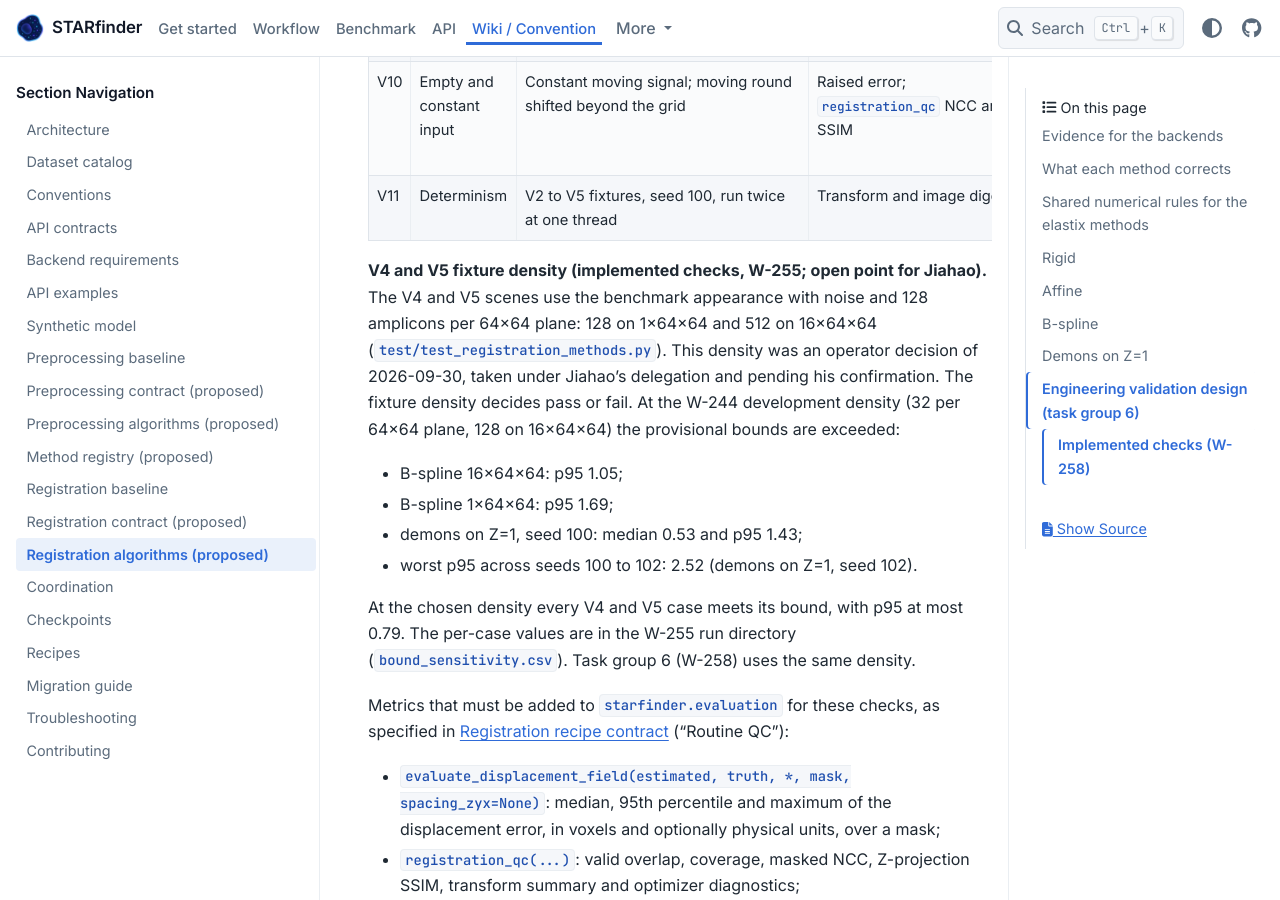
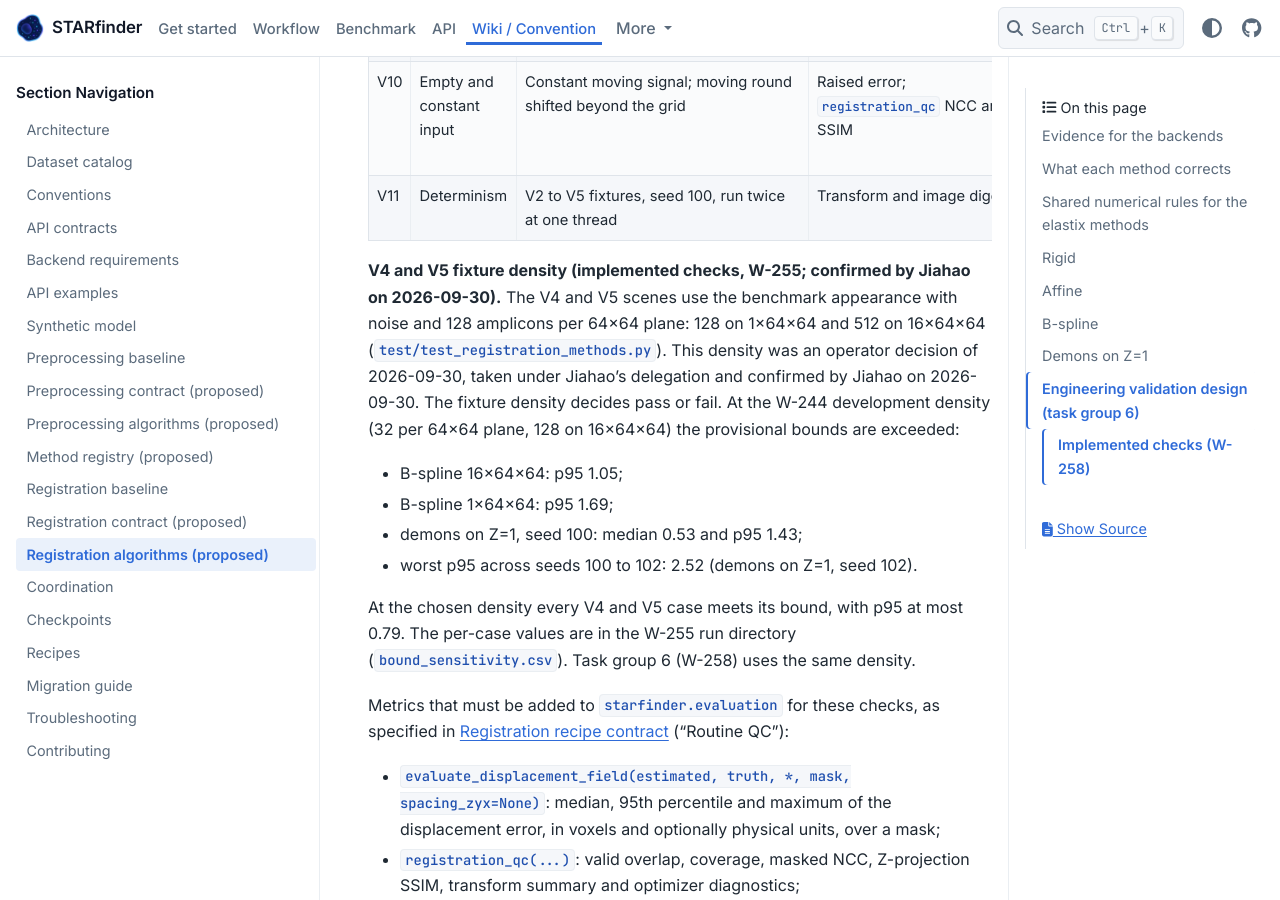
Before and after one commit to wanglab-broad/starfinder, a Sphinx documentation site: the page built from docs/registration-algorithms.md, in a window 1280 px wide and 900 px high, scrolled down 10851 px. Built offline with Sphinx 7.4.7 and the PyData theme 0.15.4, drawn with Linux system fonts in a browser that asks for light colours; some of the changed text lies outside the part shown.

Commit message:
feat(w-260): record Jiahao's confirmation of the three overnight §2.6…
I changed the wording of the three §2.6 decisions from "pending" or
"open point" to "confirmed by Jiahao on 2026-09-30", in comments and
prose only. docs/registration-algorithms.md: the heading and body of the
V4/V5 fixture-density paragraph now carry the confirmation, and the V1
note after the implemented-checks table now credits the decision to the
operator on W-258 and records the confirmation. The W-244 density values
and the per-case numbers are unchanged. test_registration_golden.py: the
comment above the re-pinned round2 digest now says the operator's
reading was confirmed by Jiahao on …

Linear-Issue: W-260

```diff
--- a/docs/registration-algorithms.md
+++ b/docs/registration-algorithms.md
@@ -203,13 +203,14 @@ four rounds, are generated in session with `generate_registration_pair`,
 | V10 | Empty and constant input | Constant moving signal; moving round shifted beyond the grid | Raised error; `registration_qc` NCC and SSIM | Rigid, affine and B-spline raise `RegistrationEstimationError("constant registration signal")`; NCC and SSIM are `None` with a reason; coverage 0. |
 | V11 | Determinism | V2 to V5 fixtures, seed 100, run twice at one thread | Transform and image digests | Bit-identical. |
 
-**V4 and V5 fixture density (implemented checks, W-255; open point for
-Jiahao).** The V4 and V5 scenes use the benchmark appearance with noise and
+**V4 and V5 fixture density (implemented checks, W-255; confirmed by Jiahao on
+2026-09-30).** The V4 and V5 scenes use the benchmark appearance with noise and
 128 amplicons per 64×64 plane: 128 on 1×64×64 and 512 on 16×64×64
 (`test/test_registration_methods.py`). This density was an operator decision of
-2026-09-30, taken under Jiahao's delegation and pending his confirmation. The
-fixture density decides pass or fail. At the W-244 development density (32 per
-64×64 plane, 128 on 16×64×64) the provisional bounds are exceeded:
+2026-09-30, taken under Jiahao's delegation and confirmed by Jiahao on
+2026-09-30. The fixture density decides pass or fail. At the W-244 development
+density (32 per 64×64 plane, 128 on 16×64×64) the provisional bounds are
+exceeded:
 
 * B-spline 16×64×64: p95 1.05;
 * B-spline 1×64×64: p95 1.69;
@@ -264,4 +265,4 @@ above, unchanged.
 | V10 | `test_v10_constant_moving_signal_is_rejected`, `test_v10_constant_signal_qc_is_undefined_with_a_reason`, `test_v10_moving_round_beyond_the_grid` | a constant moving signal through `estimate_transform` and a one-step recipe; a moving round whose content lies 40 rows beyond the grid | raised error and the recorded attempt; `registration_qc` NCC, SSIM and coverage | `RegistrationEstimationError("constant registration signal")` for rigid, affine and B-spline; NCC (and SSIM beyond the grid) `None` with a reason; coverage 0 |
 | V11 | `test_v11_global_recipes_are_deterministic_at_one_thread`, `test_v11_local_recipes_are_deterministic_at_one_thread` (extended) | the V2 to V5 recipes at seed 100, each run twice | SHA-256 of every step transform, the composite pull field and the registered round | identical |
 
-V1 has two known one-voxel misses of the translation estimator (`small` with (2, −3, 4) at seed 101 and `z1` with (0, −3, 4) at seed 100), recorded as strict expected failures in both routes with the bound unchanged; the investigation is W-259.
+V1 has two known one-voxel misses of the translation estimator (`small` with (2, −3, 4) at seed 101 and `z1` with (0, −3, 4) at seed 100), recorded as strict expected failures in both routes with the bound unchanged (operator decision on W-258, confirmed by Jiahao on 2026-09-30); the investigation is W-259.
```
Also changed, not shown: 3 other files.
